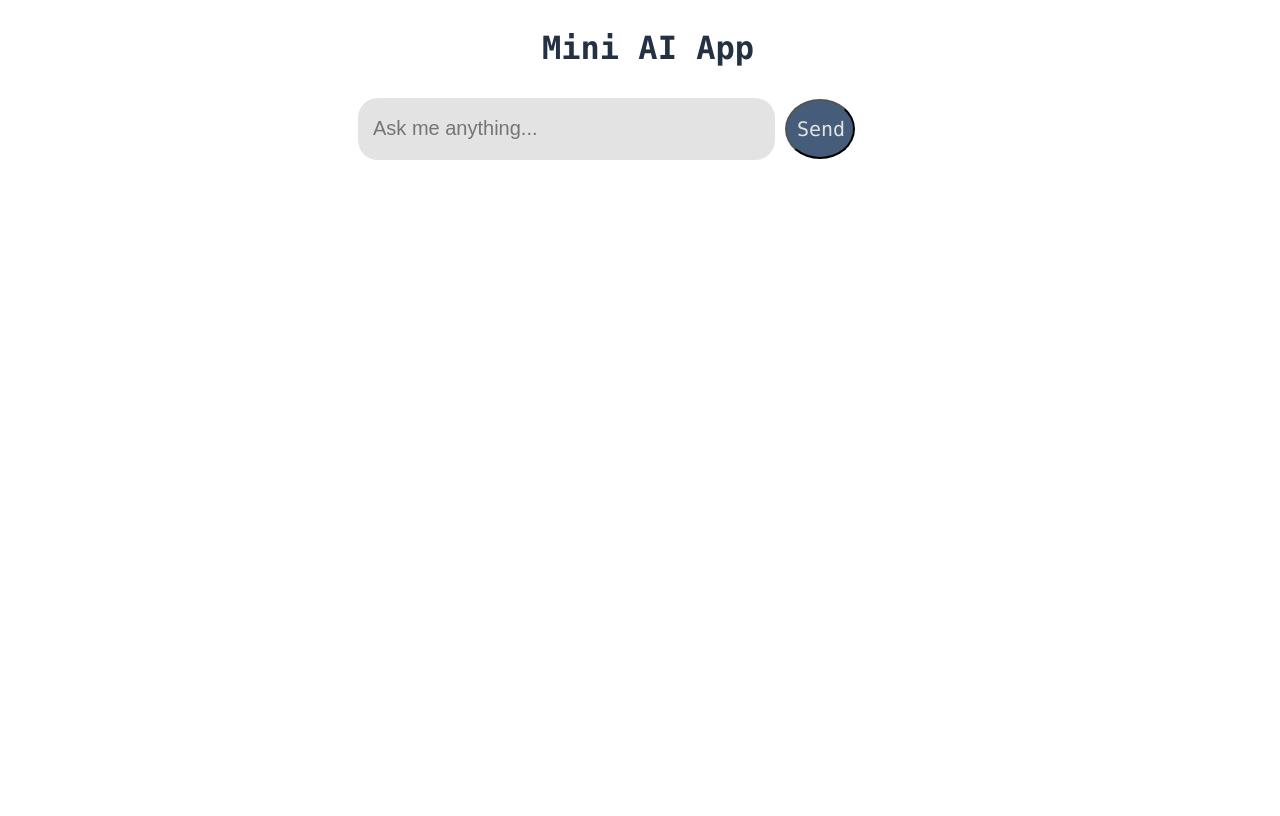
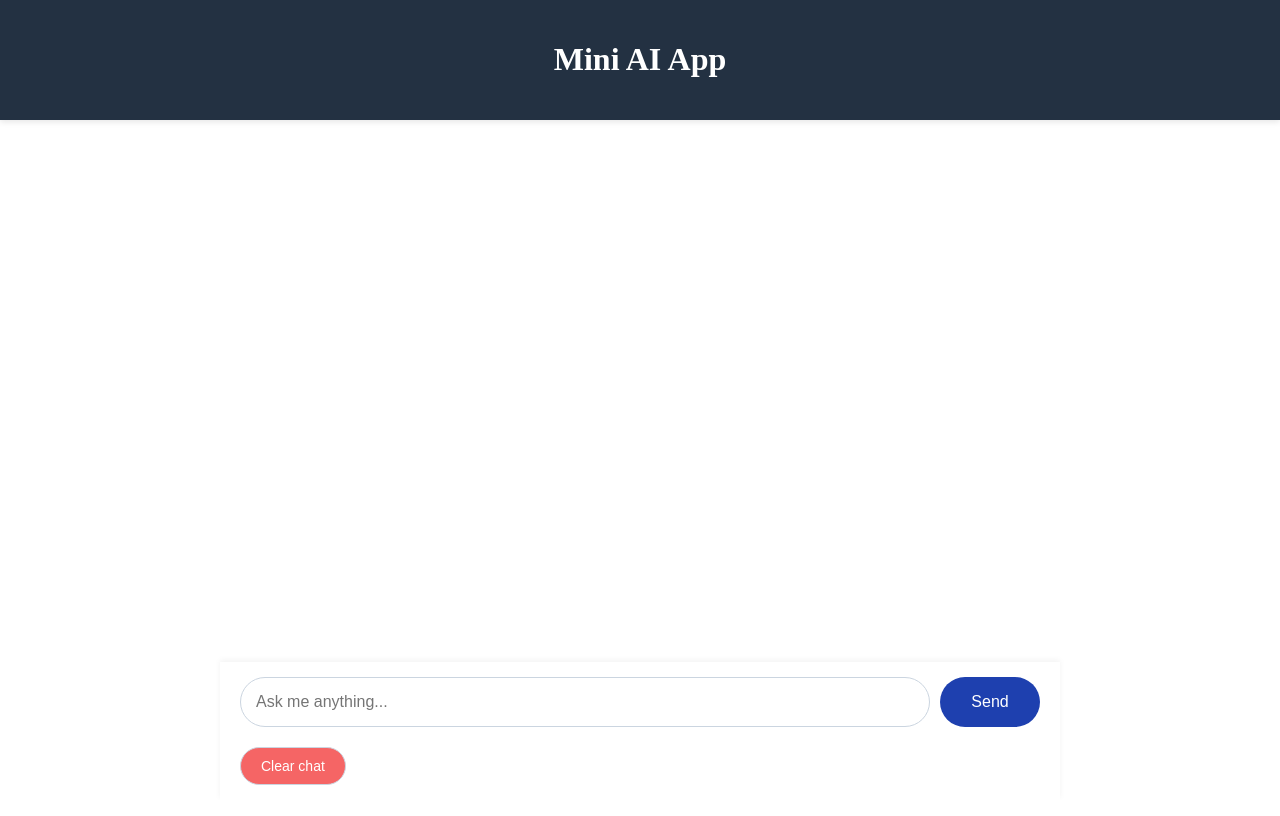
Before and after one commit to alrltgit/mini-AI-App, a Flask app: page / in a window 1280 px wide. After the commit the page ends 785 px from the top, so only its background shows below. Run offline with Flask 3, Linux system fonts and the light colour scheme.

Commit message:
Updated design; refactored the code

```diff
--- a/app.py
+++ b/app.py
@@ -1,8 +1,6 @@
 from flask import Flask, request, render_template, g, session
 from google import genai
-from google.genai import errors
-import sqlite3
-from create_db import create_database
+from utils import send_api_request, add_data_to_database, create_session
 import os
 app = Flask(__name__)
 client = genai.Client()
@@ -15,34 +13,15 @@ def index():
 @app.route('/generate', methods=['POST'])
 def generate():
     prompt = request.form['prompt']
-    try:
-        response = client.models.generate_content(
-            model = 'gemini-2.5-flash',
-            contents = prompt
-        )
-    except errors.APIError as e:
-        response = f"Error: {e}"
-    if not os.path.isfile('/Users/apple/PycharmProjects/mini-AI-App/data.db'):
-        create_database()
-    db = get_db()
-    db.execute('insert into data (PROMPT, REPLY) values (?,?)', (prompt, response.text))
-    db.commit()
-    # print db
-    # rows = db.execute('select * from data')
-    # for row in rows:
-    #    print (row)
-    reply = response.text
-    if 'chat' not in session:
-        session['chat'] = []
-    session['chat'].append({'prompt': prompt, 'reply': reply})
-    session.modified = True
+    response = send_api_request(prompt, client)
+    add_data_to_database(prompt, response)
+    create_session(prompt, response)
     return render_template('index.html', chat = session['chat'])
 
-def get_db():
-    db = getattr(g, '_database', None)
-    if db is None:
-        db = g._database = sqlite3.connect('data.db')
-    return db
+@app.route('/clear', methods=['POST'])
+def clear():
+    session.pop('chat')
+    return render_template('index.html')
 
 @app.teardown_appcontext
 def close_connection(exception):
--- a/static/css/main.css
+++ b/static/css/main.css
@@ -1,91 +1,117 @@
 body {
-    /*background-color: #e3e3e3;*/
-    height: 100vh;
-    width: 100vw;
     display: flex;
     flex-direction: column;
-    align-items: center;
-    /*display: flex;*/
-    /*flex-direction: column;*/
-    /*justify-content: center;*/
-    /*align-items: center;*/
+    height: 100vh;
+    margin: 0;
 }
 
-h1 {
-    color: #233142;
-    font-family: Monaco, monospace;
+header {
+    width: 100%;
+    background-color: #233142;
+    padding: 20px 0;
     text-align: center;
+    color: white;
+    box-shadow: 0 2px 6px rgba(0, 0, 0, 0.1);
 }
 
 #main {
-    width: 50vw;
+    flex: 1;
+    overflow-y: auto;
+    padding: 20px;
+}
+
+#chat-window {
+    max-width: 800px;
+    margin: auto;
     display: flex;
     flex-direction: column;
+}
+
+.chat-entry {
+    display: flex;
+    flex-direction: column;
+    margin-bottom: 20px;
+}
+
+.prompt-bubble, .reply-bubble {
+    max-width: 70%;
+    padding: 15px;
+    border-radius: 15px;
+    font-size: 16px;
+    line-height: 1.5;
+    box-shadow: 0 2px 5px rgba(0,0,0,0.1);
+    margin: 5px 0;
+}
+
+.prompt-bubble {
+    align-self: flex-end;
+    background-color: #dbeafe;
+    color: #1e3a8a;
+}
+
+.reply-bubble {
+    align-self: flex-start;
+    background-color: #e2e8f0;
+    color: #1a202c;
+}
+
+#input-area {
+    width: 100%;
+    max-width: 800px;
+    margin: auto;
+    padding: 15px 20px;
+    background-color: white;
+    box-shadow: 0 -2px 6px rgba(0, 0, 0, 0.05);
+    display: flex;
+    flex-direction: column;
+    gap: 10px;
+    position: sticky;
+    bottom: 0;
+    z-index: 100;
 }
 
 #input-form {
     display: flex;
     align-items: center;
+    gap: 10px;
 }
 
 #input-field {
-    background-color: #e3e3e3;
-    border: none;
-    width: 400px;
-    height: 60px;
-    border-radius: 20px;
-    font-size: 20px;
-    margin-left: 30px;
-    padding-left: 15px;
-}
-
-#prompt-field {
-    display: flex;
-    justify-content: flex-start;
-    margin-left: 30px;
-}
-
-#prompt {
-    background-color: #e3e3e3;
-    border: none;
-    width: 400px;
-    border-radius: 20px;
-    font-size: 20px;
+    flex-grow: 1;
     padding: 15px;
-    text-align: justify;
+    border-radius: 25px;
+    border: 1px solid #cbd5e0;
+    font-size: 16px;
 }
 
 #generate {
-    height: 60px;
-    width: 70px;
-    font-size: 20px;
-    font-family: Monaco, monospace;
-    border-radius: 50%;
-    background-color: #455d7a;
-    color: #e3e3e3;
-    margin: 10px;
-    padding: 10px;
+    height: 50px;
+    width: 100px;
+    font-size: 16px;
+    border-radius: 25px;
+    background-color: #1e40af;
+    color: white;
+    border: none;
     cursor: pointer;
+    transition: background-color 0.2s ease;
 }
 
 #generate:hover {
-    height: 65px;
-    width: 75px;
-    border-color: #455d7a;
+    background-color: #1e3a8a;
 }
 
-#response-field {
-    display: flex;
-    justify-content: flex-end;
-    margin-right: 30px;
+#clear-button {
+    margin-top: 10px;
+    padding: 10px 20px;
+    font-size: 14px;
+    border-radius: 20px;
+    border: 1px solid #cbd5e0;
+    background-color: #f56565;
+    color: white;
+    cursor: pointer;
+    transition: background-color 0.2s ease;
 }
 
-#response {
-    background-color: #e3e3e3;
-    border: none;
-    width: 400px;
-    border-radius: 20px;
-    font-size: 20px;
-    padding: 15px;
-    text-align: justify;
+#clear-button:hover {
+    background-color: #c53030;
 }
--- a/templates/index.html
+++ b/templates/index.html
@@ -13,29 +13,25 @@
         <h1>Mini AI App</h1>
     </header>
     <div id="main">
+        <div id="chat-window">
             {% if chat %}
                 {% for pair in chat %}
-                <div id="prompt-field">
-                    <p id="prompt">{{ pair.prompt }}</p><br>
-                </div>
-                <div id="response-field">
-                        <p id="response">{{ pair.reply }}</p>
+                    <div class="chat-entry">
+                        <div class="prompt-bubble">{{ pair.prompt }}</div>
+                        <div class="reply-bubble">{{ pair.reply }}</div>
                     </div>
                 {% endfor %}
+            {% endif %}
+        </div>
+    </div>
+    <div id="input-area">
         <form action="/generate" method="post" id="input-form">
-                <label for="input-field">
-                    <input type="text" name="prompt" id="input-field" placeholder="Ask me anything..." required><br>
-                </label>
+                <input type="text" name="prompt" id="input-field" placeholder="Ask me anything..." required>
             <button type="submit" value="Generate" id="generate">Send</button>
         </form>
-        {% else %}
-            <form action="/generate" method="post" id="input-form">
-                <label for="input-field">
-                    <input type="text" name="prompt" id="input-field" placeholder="Ask me anything..." required><br>
-                </label>
-                <button type="submit" value="Generate" id="generate">Send</button>
+        <form action="/clear" method="post" id="clear-form">
+            <button type="submit" id="clear-button">Clear chat</button>
         </form>
-        {% endif %}
     </div>
 </body>
 </html>
```
Also changed, not shown: create_db.py (+7 -0 lines), utils.py (added, +31 -0 lines). Lines whose indentation alone changed are shown as unchanged.
